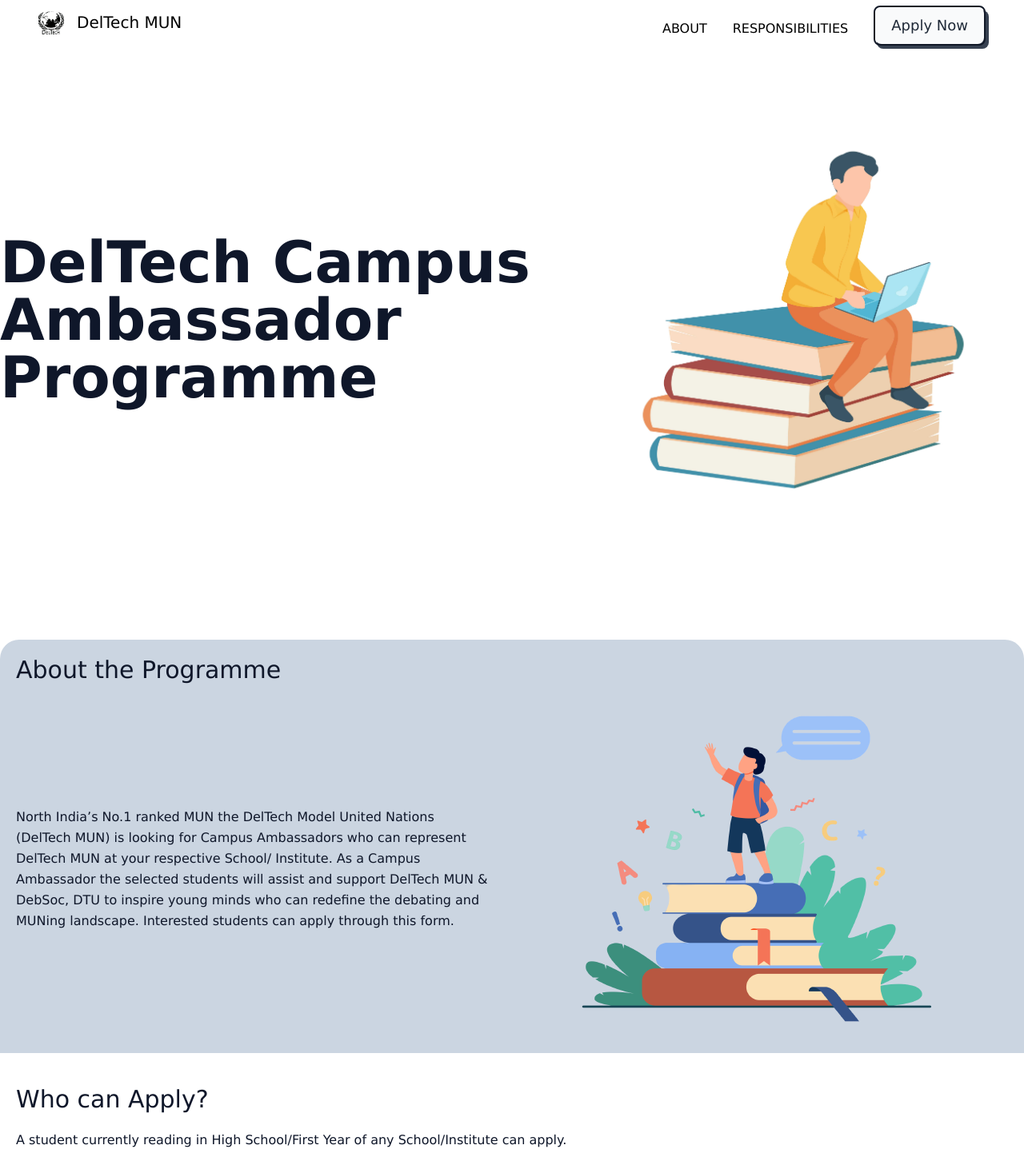
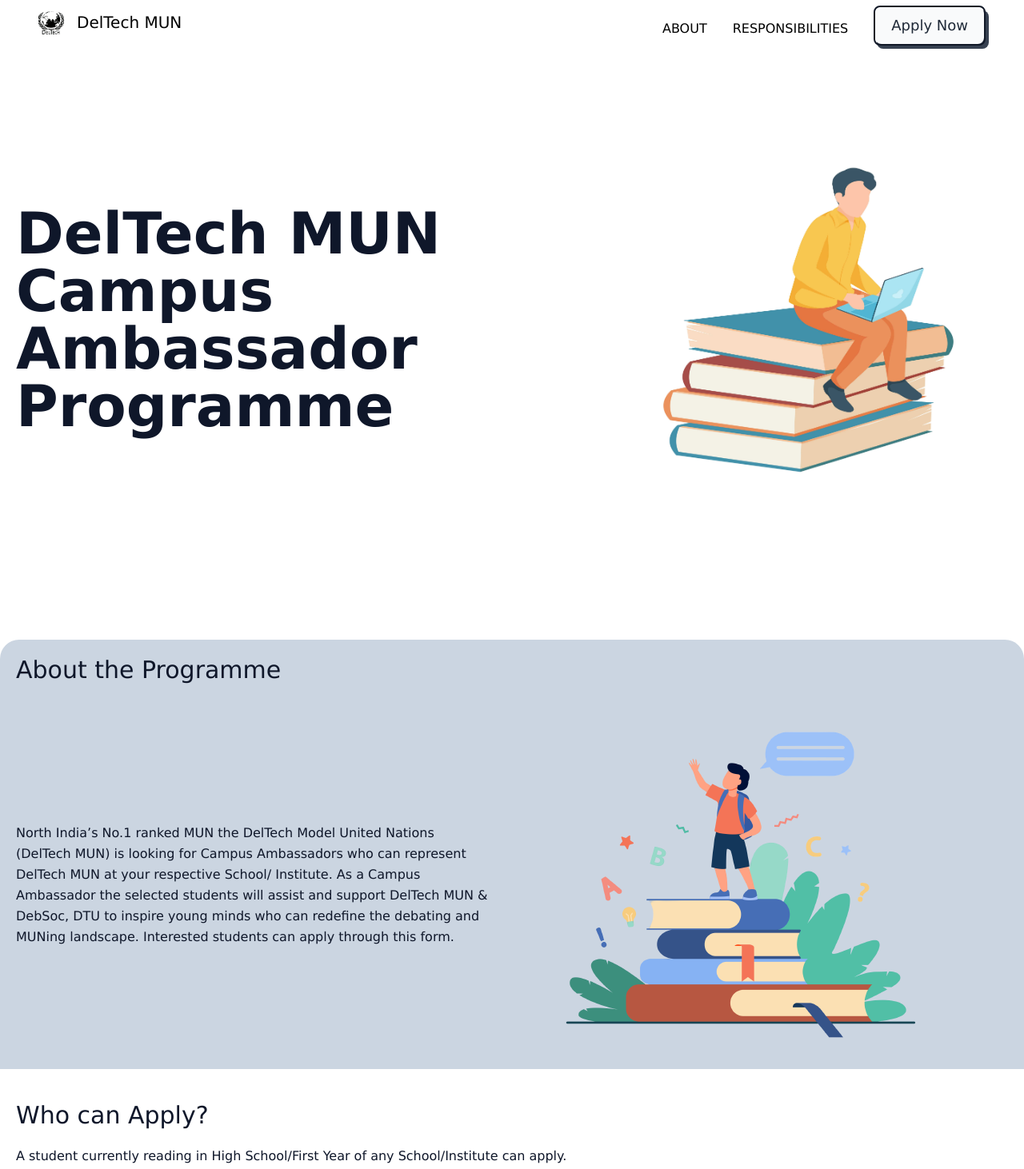
Before and after one commit to VarunDTU/deltech-website, a React (Create React App) app: page /CampusAmbassador in a window 1280 px wide. Shown: the top 1462 px of the page at 80% size. Built offline with nearby package versions, Linux system fonts and the light colour scheme.

Commit message:
new council memeber addded campus mob optimization

```diff
--- a/src/components/campus.js
+++ b/src/components/campus.js
@@ -4,20 +4,20 @@
   return (
       <section className="text-slate-900 bg-transparent leading-relaxed" id="home">
         <NavBarcam></NavBarcam>
-        <div className="md:flex md:flex-row items-center md:h-screen">
+        <div className="md:flex md:flex-row items-center md:h-screen px-5">
             <div>
-                <h1 className="text-5xl md:py-10 py-20 md:text-7xl font-bold">DelTech Campus Ambassador Programme</h1>
+                <h1 className="text-5xl md:py-10 py-20 md:text-7xl font-bold">DelTech MUN Campus Ambassador Programme</h1>
             </div>
-            <div className="md:w-screen -z-10 w-80 py-10">
+            <div className="md:w-screen -z-10 w-80 md:py-10">
             <img className="h-1/4" src="/images/campusStu.jpg"></img>
 
             </div>
         </div>
-        <div className="pt-5 bg-slate-300 rounded-t-3xl" id="aboutus">
-            <h2 className="text-3xl px-5">About the Programme</h2>
+        <div className="pt-5 bg-slate-300 rounded-t-3xl px-5" id="aboutus">
+            <h2 className="text-3xl pb-5">About the Programme</h2>
             <div className="md:flex md:flex-row items-center w-full">
 
-            <p1 className="w-full px-5 ">
+            <p1 className="w-full">
             North India’s No.1 ranked MUN the DelTech Model United Nations (DelTech MUN) is looking for Campus Ambassadors who can represent DelTech MUN at your respective School/ Institute. As a Campus Ambassador the selected students will assist and support DelTech MUN & DebSoc, DTU to inspire young minds who can redefine the debating and MUNing landscape.
 Interested students can apply through this form.
             </p1>
--- a/src/components/council.js
+++ b/src/components/council.js
@@ -17,6 +17,8 @@
         {name:"Nilesh.jpg",desi:'Director, Operations'},
         {name:"Shruti.jpg",desi:'Director, Social & Outreach'},
         {name:"Tushar.jpg",desi:'Director, Research & Policy'},
+        {name:"Mehak_Singhal.jpg",desi:"Design"},
+
       ];
 
     var councilcc= councilList.map(item => <div class="flex justify-center text-center py-10 px-5">
```
Also changed, not shown: public/images/Council/Mehak_Singhal.jpg (added).
